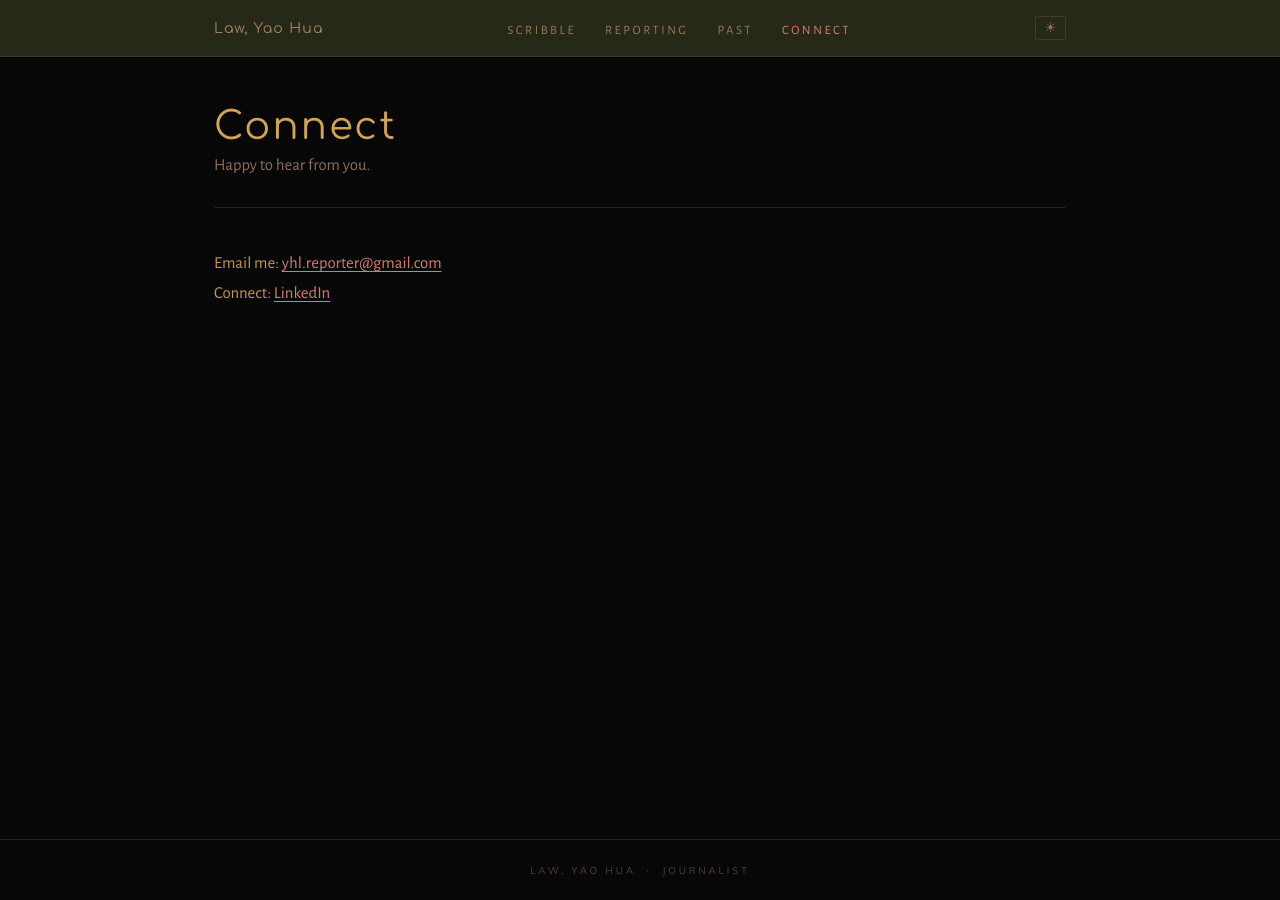
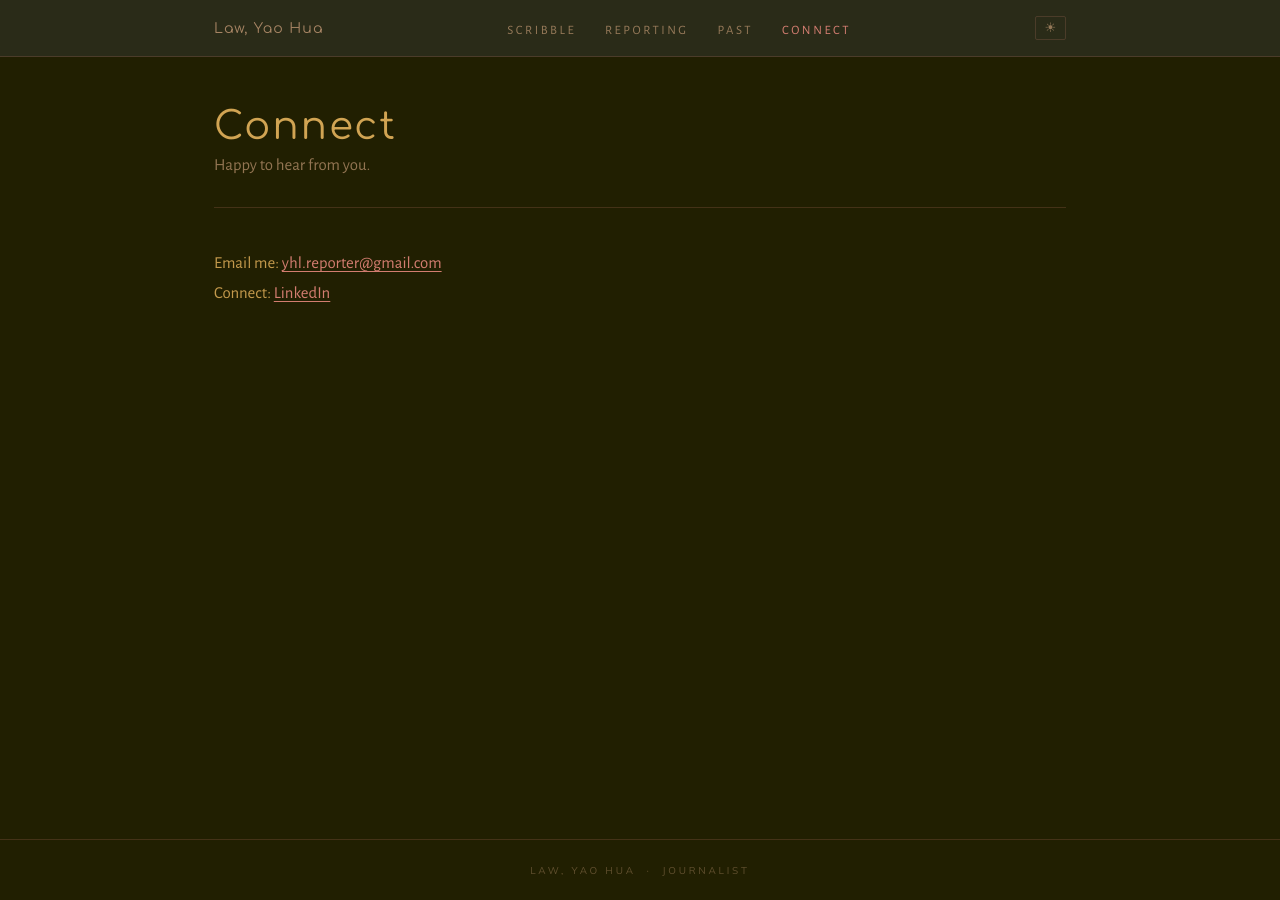
Before and after one commit to yhlreporter/site, a Jekyll site: the page built from contact/index.html, in a window 1280 px wide. Built offline with Jekyll 4.4.1, drawn with Linux system fonts in a browser that asks for light colours.

Commit message:
Update main.css

```diff
--- a/assets/css/main.css
+++ b/assets/css/main.css
@@ -16,54 +16,55 @@
    AUTUMN THEME — DARK (default)
    ══════════════════════════════════════════════════════ */
 :root {
-  --accent:        #D37D70;
-  --accent-dim:    rgba(211, 125, 112, 0.32);
-  --accent-hover:  rgba(211, 125, 112, 0.65);
-  --cream:         #D1A453;
-  --cream-muted:   rgba(184, 145, 110, 0.88);
-  --text-sub:      rgba(184, 145, 110, 0.82);
-  --btn-bg:        rgba(7, 7, 7, 0.35);
-  --btn-bg-h:      rgba(65, 41, 28, 0.45);
+  --accent: #d37d70;
+  --accent-dim: rgba(211, 125, 112, 0.32);
+  --accent-hover: rgba(211, 125, 112, 0.65);
+  --cream: #d1a453;
+  --cream-muted: rgba(184, 145, 110, 0.88);
+  --text-sub: rgba(184, 145, 110, 0.82);
+  --btn-bg: rgba(7, 7, 7, 0.35);
+  --btn-bg-h: rgba(65, 41, 28, 0.45);
 
-  --ink:           rgba(209, 164, 83, 0.92);
-  --ink-muted:     rgba(184, 145, 110, 0.75);
-  --ink-faint:     rgba(184, 145, 110, 0.42);
-  --page-bg:       #070707;
-  --nav-bg:        rgba(44, 46, 28, 0.88);
-  --rule:          rgba(211, 125, 112, 0.2);
+  --ink: rgba(209, 164, 83, 0.92);
+  --ink-muted: rgba(184, 145, 110, 0.75);
+  --ink-faint: rgba(184, 145, 110, 0.42);
+  --dark-khaki: #211f01;
+  --nav-bg: #2c2e1ce0;
+  --pale-sky: #afd2e6;
+  --rule: #d37d7033;
 
-  --font-display:  "Comfortaa", cursive;
-  --font-serif:    "Alegreya Sans", sans-serif;
-  --font-sans:     "Mulish", sans-serif;
+  --font-display: "Comfortaa", cursive;
+  --font-serif: "Alegreya Sans", sans-serif;
+  --font-sans: "Mulish", sans-serif;
 
-  --measure:       68ch;
-  --nav-h:         56px;
+  --measure: 68ch;
+  --nav-h: 56px;
 
   /* Theme toggle icon */
-  --toggle-icon:   "☀";
+  --toggle-icon: "☀";
 }
 
 /* ══════════════════════════════════════════════════════
    AUTUMN THEME — LIGHT
    ══════════════════════════════════════════════════════ */
 [data-theme="light"] {
-  --accent:        #B45049;
-  --accent-dim:    rgba(180, 80, 73, 0.28);
-  --accent-hover:  rgba(211, 125, 112, 0.7);
-  --cream:         #2C2E1C;
-  --cream-muted:   rgba(44, 46, 28, 0.88);
-  --text-sub:      rgba(65, 41, 28, 0.82);
-  --btn-bg:        rgba(184, 145, 110, 0.15);
-  --btn-bg-h:      rgba(184, 145, 110, 0.3);
+  --accent: #b45049;
+  --accent-dim: rgba(180, 80, 73, 0.28);
+  --accent-hover: rgba(211, 125, 112, 0.7);
+  --cream: #2c2e1c;
+  --cream-muted: rgba(44, 46, 28, 0.88);
+  --text-sub: rgba(65, 41, 28, 0.82);
+  --btn-bg: rgba(184, 145, 110, 0.15);
+  --btn-bg-h: rgba(184, 145, 110, 0.3);
 
-  --ink:           #2C2E1C;
-  --ink-muted:     #41291C;
-  --ink-faint:     rgba(65, 41, 28, 0.55);
-  --page-bg:       #F5EDE0;
-  --nav-bg:        rgba(44, 46, 28, 0.95);
-  --rule:          rgba(180, 80, 73, 0.22);
+  --ink: var(--dark-khaki);
+  --ink-muted: #41291c;
+  --ink-faint: rgba(65, 41, 28, 0.55);
+  --page-bg: #f5ede0;
+  --nav-bg: var(--pale-sky);
+  --rule: rgba(180, 80, 73, 0.22);
 
-  --toggle-icon:   "☽";
+  --toggle-icon: "☽";
 }
 
 /* Smooth transition when switching themes */
@@ -73,7 +74,10 @@
 .post__header,
 .site__footer,
 .site__main {
-  transition: background-color 0.3s ease, color 0.3s ease, border-color 0.3s ease;
+  transition:
+    background-color 0.3s ease,
+    color 0.3s ease,
+    border-color 0.3s ease;
 }
 
 /* ── Body ───────────────────────────────────────────── */
@@ -81,7 +85,7 @@
   font-family: var(--font-sans);
   font-weight: 400;
   color: var(--ink);
-  background: var(--page-bg);
+  background: var(--dark-khaki);
   -webkit-font-smoothing: antialiased;
 }
 
@@ -161,7 +165,9 @@
   cursor: pointer;
   font-size: 0.82rem;
   padding: 0.3rem 0.55rem;
-  transition: border-color 0.2s, color 0.2s;
+  transition:
+    border-color 0.2s,
+    color 0.2s;
   line-height: 1;
   flex-shrink: 0;
 }
```
